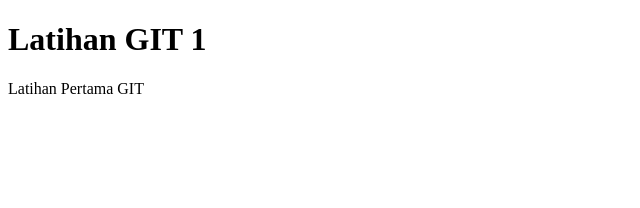
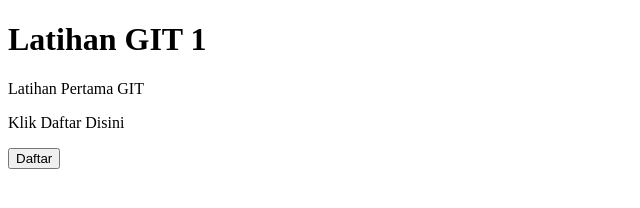
Before and after one commit to HamzahTS-code/latihanGIT, a plain HTML site: page index.html in a window 1280 px wide. Shown: the whole page, without its empty margins (0-640 px from the left). Drawn offline with Linux system fonts and the light colour scheme.

Commit message:
mengubah index.html dari github

```diff
--- a/index.html
+++ b/index.html
@@ -6,5 +6,7 @@
     <body>
         <h1>Latihan GIT 1</h1>
         <p>Latihan Pertama GIT</p>
+        <p>Klik Daftar Disini</p>
+        <button>Daftar</button>
     </body>
 </html>
```
